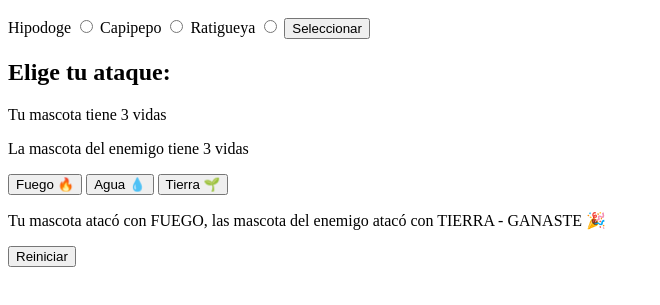
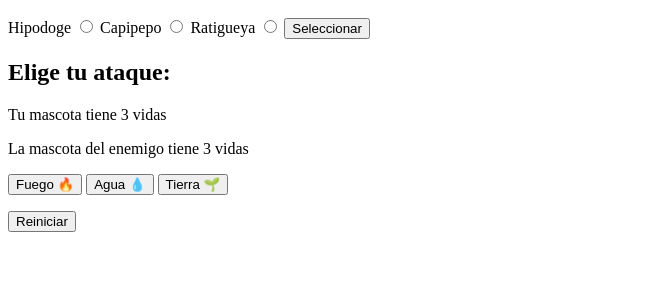
Before and after one commit to devmannez/mokepon, a plain HTML site: page index.html in a window 1280 px wide. Shown: the part 111-416 px from the top of the page, without its empty margins (0-660 px from the left). Drawn offline with Linux system fonts and the light colour scheme.

Commit message:
Update index.html

```diff
--- a/index.html
+++ b/index.html
@@ -37,7 +37,6 @@
         </section>
 
         <section id="mensajes">
-            <p>Tu mascota atacó con FUEGO, las mascota del enemigo atacó con TIERRA - GANASTE 🎉</p>
         </section>
 
         <section id="reiniciar">
```
